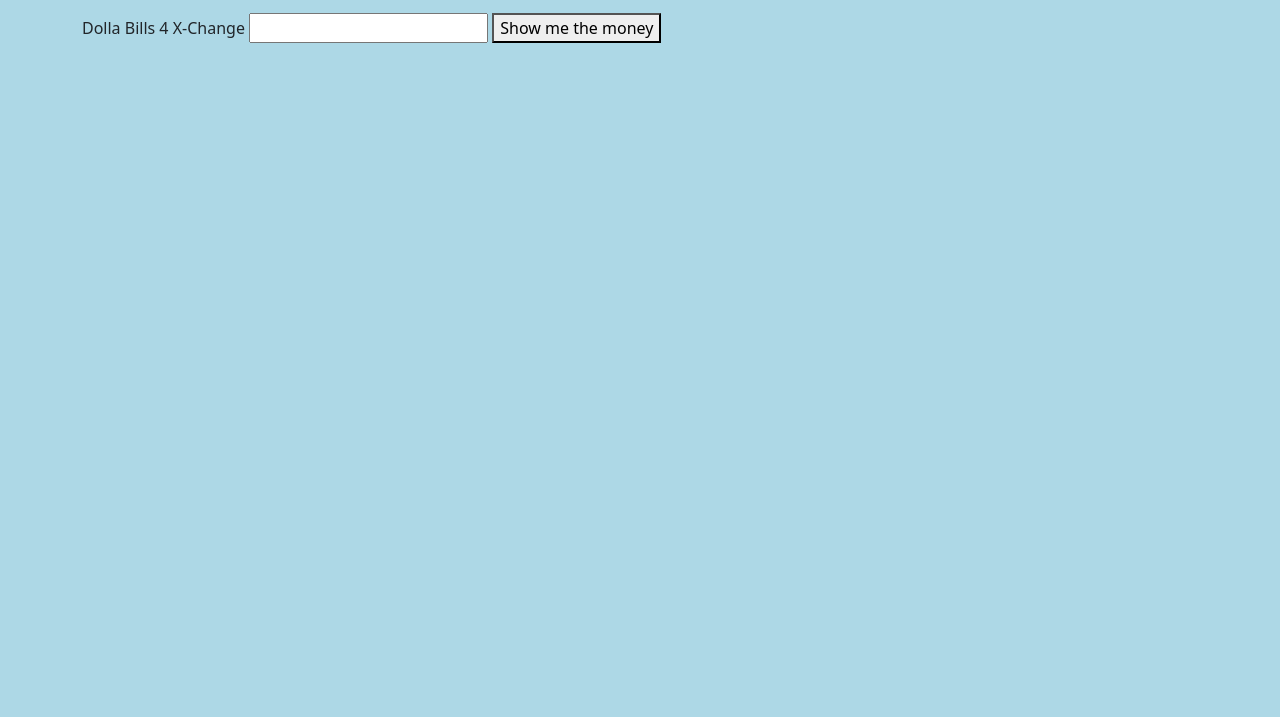
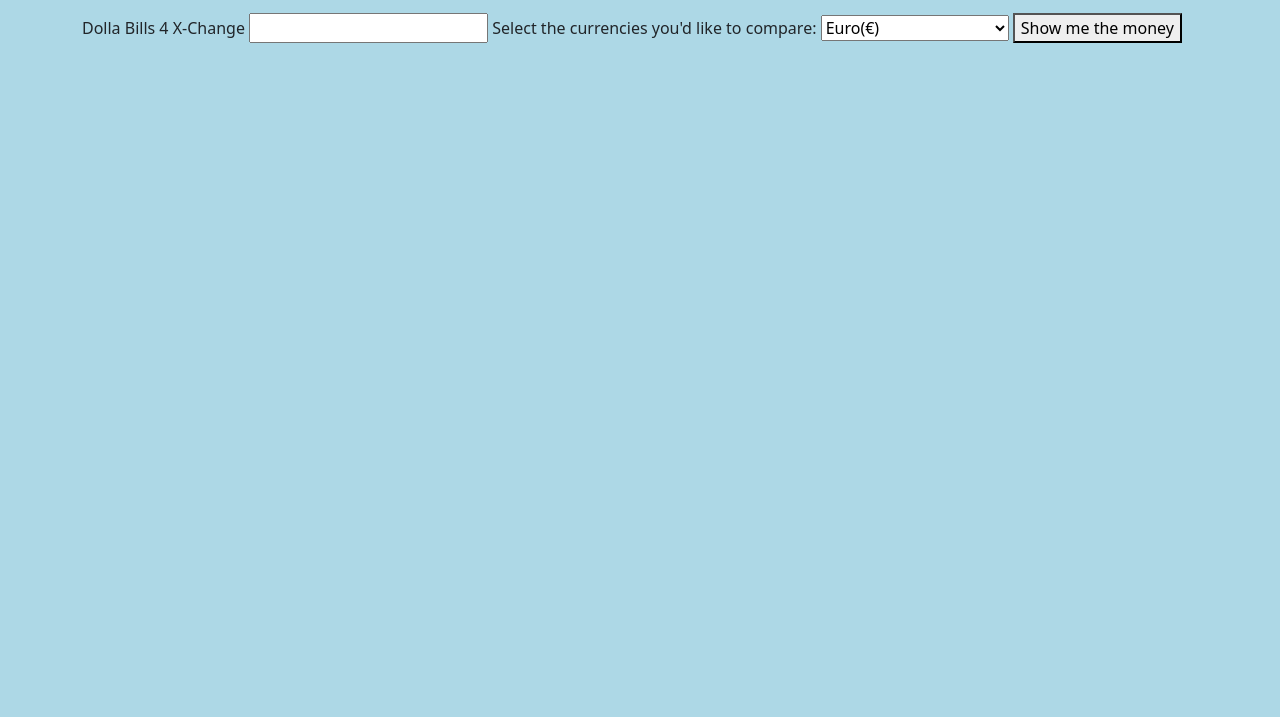
Before and after one commit to Schmelzberry/currency-rates, a website built with webpack: page src/index.html in a window 1280 px wide. Shown: the part 83-800 px from the top of the page. Built offline with nearby package versions, Linux system fonts and the light colour scheme.

Commit message:
feature 5 currencies in html

```diff
--- a/src/index.html
+++ b/src/index.html
@@ -13,6 +13,14 @@
     <form>
       <label for="usd">Dolla Bills 4 X-Change</label>
       <input id="usd" type="number" name="usd">
+      <label for="otherCurrency">Select the currencies you'd like to compare:</label>
+      <select id="otherCurrency" name="otherCurrency" >
+        <option value="EUR">Euro(€)</option>
+        <option value="AUD">Australian Dollar(AU$)</option>
+        <option value="GBP">Pound Sterling(£)</option>
+        <option value="CZK">Koruna/Crown(Kč)</option>
+        <option value="LBP">Pound/Lira(LL/ ل.ل)</option>
+      </select>
       <button type="submit" id="dolla">Show me the money</button>
     </form>
     <p id="displayResults"></p>
```
